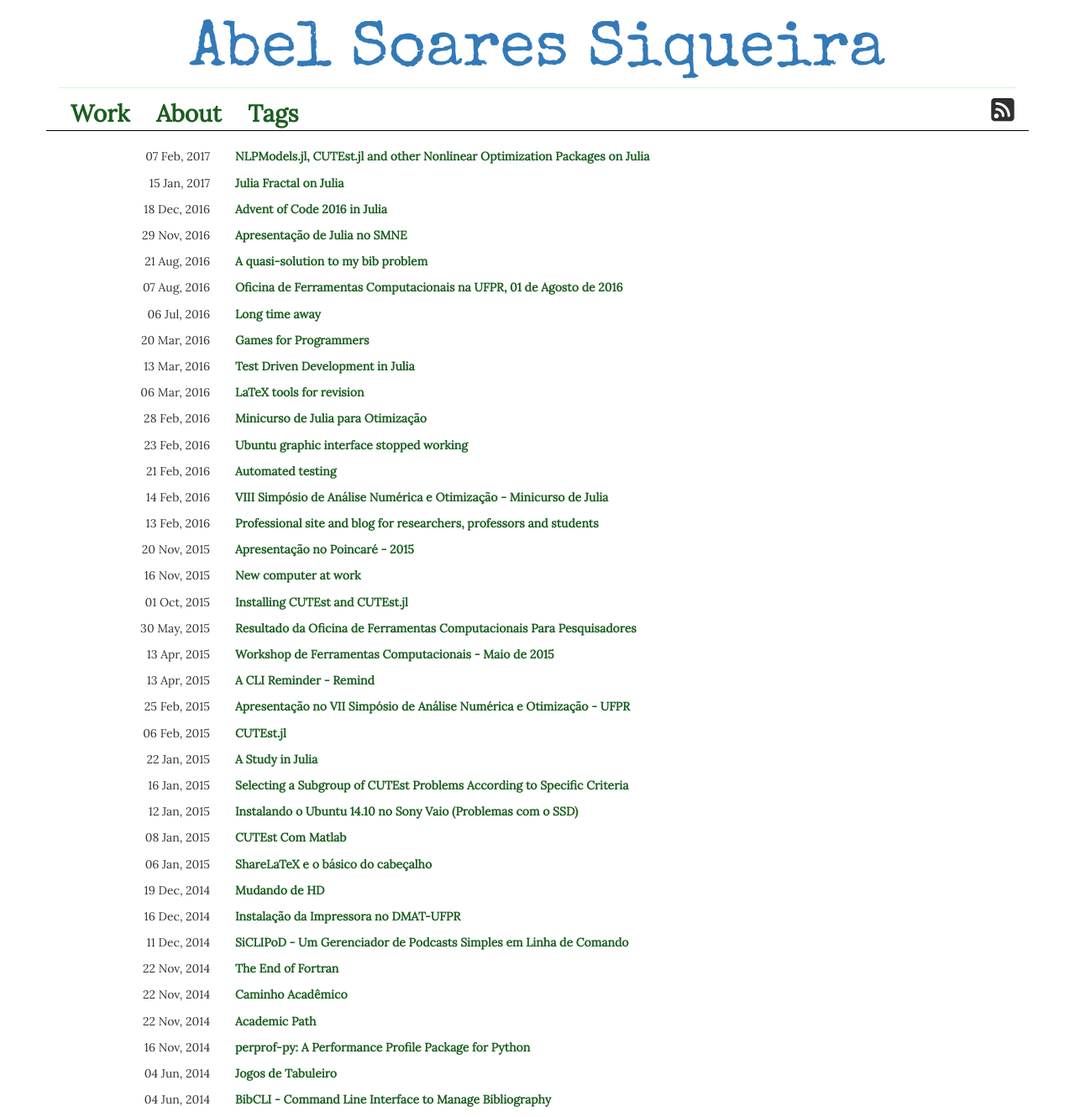
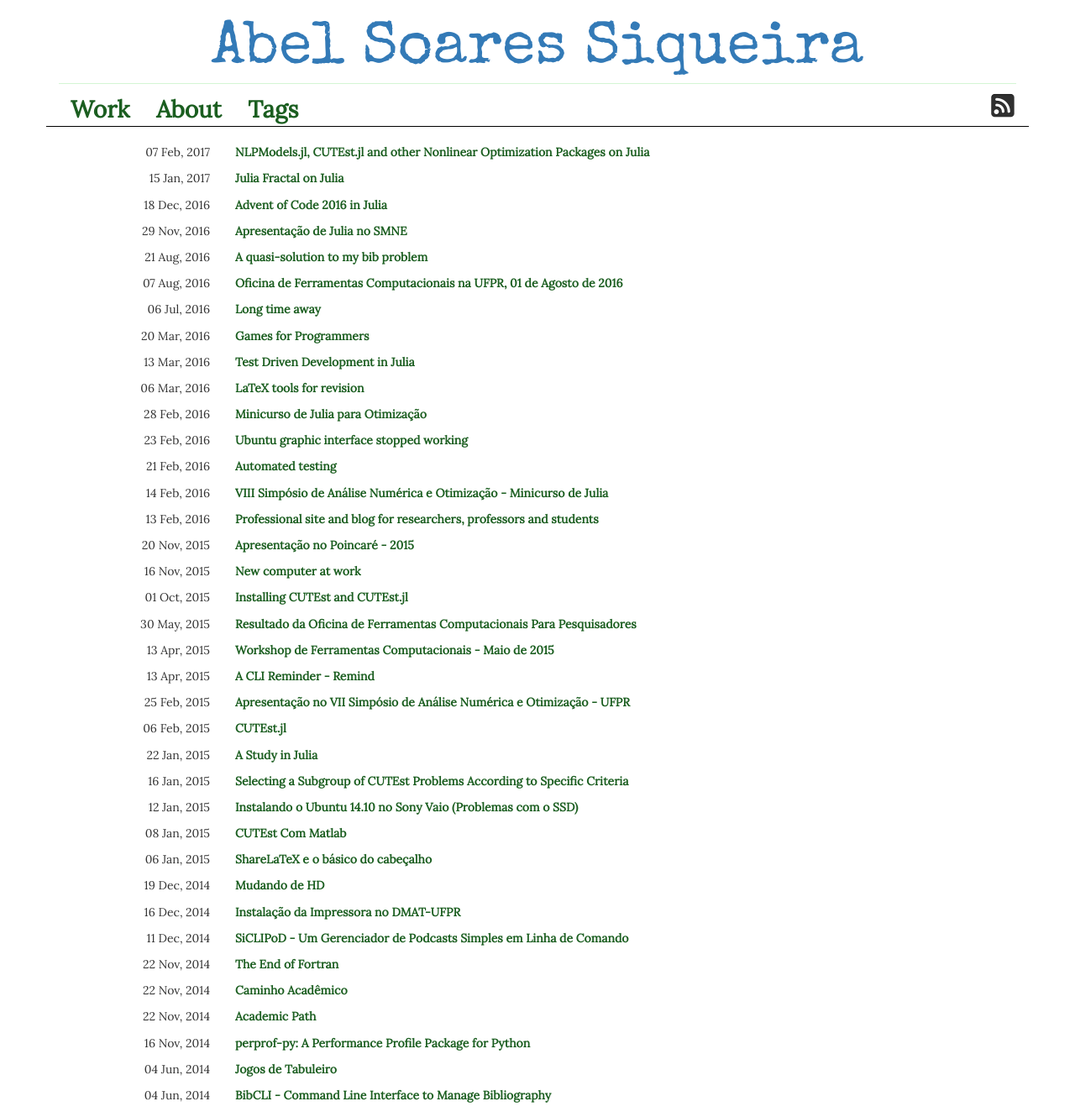
Before and after one commit to eirinin/blog, a Jekyll site: the page built from index.html, in a window 1280 px wide. Shown: the whole page at 84% size. Built offline with Jekyll 4.4.1, drawn with Linux system fonts in a browser that asks for light colours.

Commit message:
Adjust title size

```diff
--- a/_sass/_base.scss
+++ b/_sass/_base.scss
@@ -12,7 +12,7 @@ img {
 
 .title {
   text-align: center;
-  font-size: 6.0vw;
+  font-size: 8vmin;
   border-bottom: 1px #d4f5d4 solid;
   font-family: 'Special Elite', 'Lora', serif;
   a {
```
